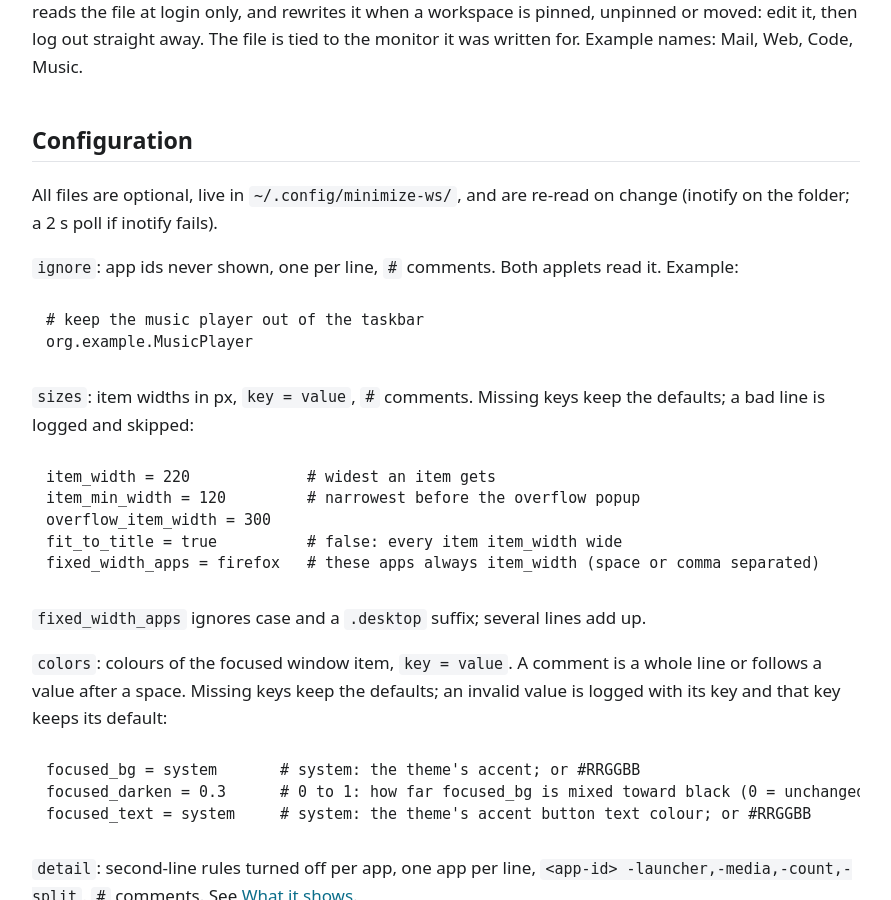
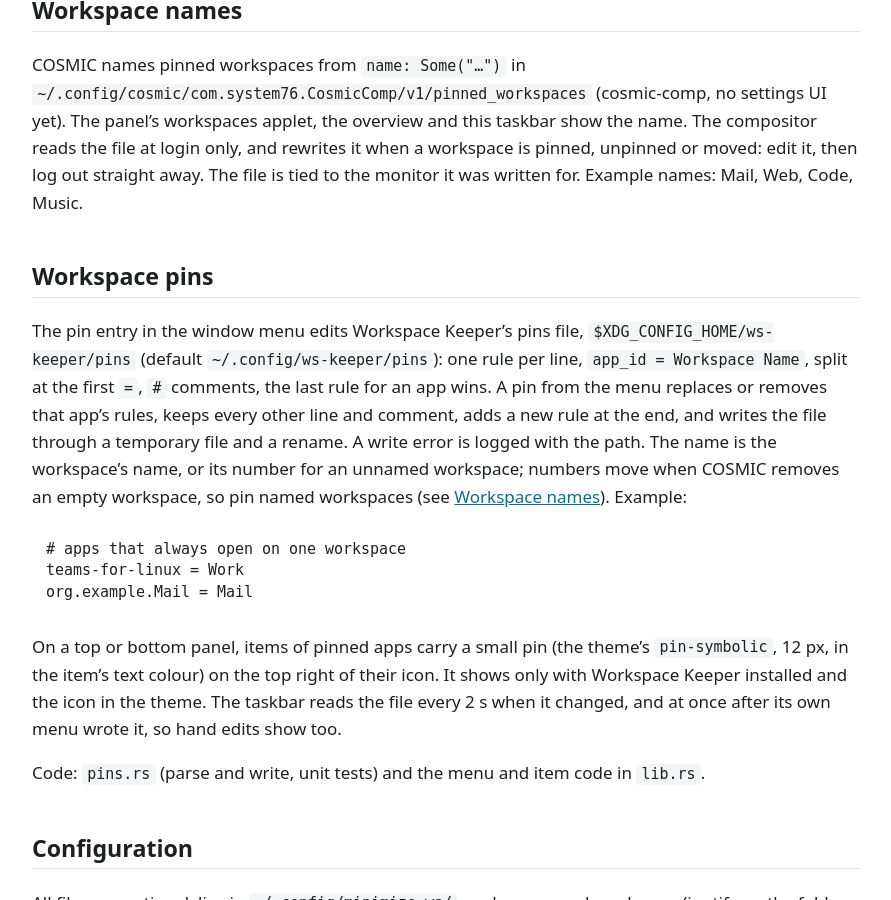
Before and after one commit to jwillmer/cosmic-desktop-extras, a Jekyll site: the page built from docs/taskbar.md, in a window 1280 px wide and 900 px high, scrolled down 5659 px. Shown: the whole window, without its empty margins (194-1085 px from the left). Built offline with Jekyll 4.4.1, drawn with Linux system fonts in a browser that asks for light colours; our own code applies the rules of GitHub Pages for plain Markdown files; some of the changed text lies outside the part shown.

Commit message:
Docs: taskbar workspace pins and pin badge
Co-Authored-By: Claude Opus 5.5 <noreply@anthropic.com>

````diff
--- a/docs/taskbar.md
+++ b/docs/taskbar.md
@@ -69,6 +69,12 @@ groups windows by app. The patches change the minimize applet (binary
   entry needs `zcosmic_toplevel_manager_v1` v4 and the `move_to_workspace` or
   `move_to_ext_workspace` capability; cosmic-comp handles `move_to_ext_workspace` but advertises
   only the old one (patch 0014).
+- With [Workspace Keeper](ws-keeper.md) installed, the menu also has "Always open on
+  “<workspace>”" (patch 0045): it pins the app to the workspace its window is on now, so
+  Workspace Keeper opens the app's new windows there. For a pinned app the entry reads "Stop
+  opening on “<workspace>”" and removes the pin. The taskbar only writes the rule; Workspace
+  Keeper does the moving. The entry is hidden when the window has no app id or
+  `~/.local/bin/ws-keeper` is missing. See [Workspace pins](#workspace-pins).
 - App List (patch 0005): an app icon in COSMIC's App List (pinned or running) is hidden while the
   app has a window in this taskbar, i.e. on the active workspace and not in the ignore file. It
   shows again when that window closes or moves away. Pinned order and the pinned config are
@@ -190,6 +196,30 @@ reads the file at login only, and rewrites it when a workspace is pinned, unpinn
 it, then log out straight away. The file is tied to the monitor it was written for. Example names:
 Mail, Web, Code, Music.
 
+## Workspace pins
+
+The pin entry in the window menu edits Workspace Keeper's pins file,
+`$XDG_CONFIG_HOME/ws-keeper/pins` (default `~/.config/ws-keeper/pins`): one rule per line,
+`app_id = Workspace Name`, split at the first `=`, `#` comments, the last rule for an app wins.
+A pin from the menu replaces or removes that app's rules, keeps every other line and comment,
+adds a new rule at the end, and writes the file through a temporary file and a rename. A write
+error is logged with the path. The name is the workspace's name, or its number for an unnamed
+workspace; numbers move when COSMIC removes an empty workspace, so pin named workspaces (see
+[Workspace names](#workspace-names)). Example:
+
+```text
+# apps that always open on one workspace
+teams-for-linux = Work
+org.example.Mail = Mail
+```
+
+On a top or bottom panel, items of pinned apps carry a small pin (the theme's `pin-symbolic`,
+12 px, in the item's text colour) on the top right of their icon. It shows only with Workspace
+Keeper installed and the icon in the theme. The taskbar reads the file every 2 s when it changed,
+and at once after its own menu wrote it, so hand edits show too.
+
+Code: `pins.rs` (parse and write, unit tests) and the menu and item code in `lib.rs`.
+
 ## Configuration
 
 All files are optional, live in `~/.config/minimize-ws/`, and are re-read on change (inotify on
@@ -303,5 +333,5 @@ taskbar/check.sh --print             the daily check, printed instead of notifie
 - A blank Firefox window with several tabs shows no count until it was matched once on another
   page, e.g. right after the applet starts.
 - Rust unit tests cover tab counts, the ignore file, title shortening, workspace labels, the move
-  capability check and the live-preview frame pacing. The UI, previews and menu are tested by
+  capability check, the workspace pins file and the live-preview frame pacing. The UI, previews and menu are tested by
   hand. See [testing](testing.md).
````
Also changed, not shown: taskbar/README.md.
